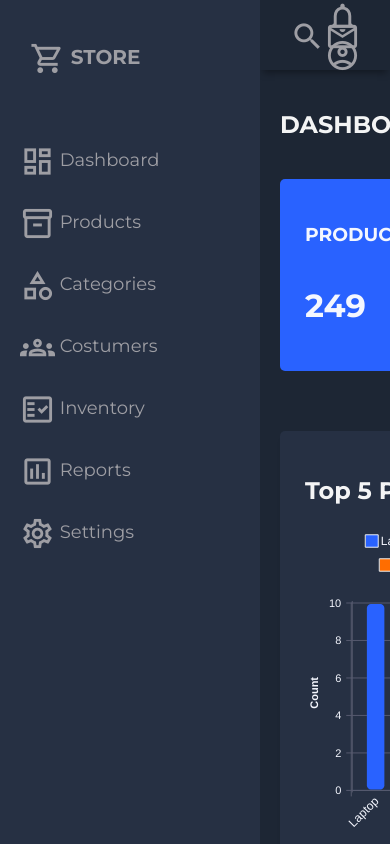
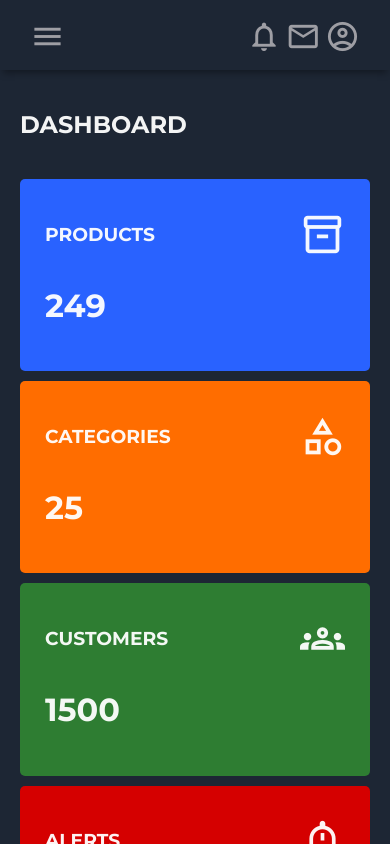
Before and after one commit to gonzalop67/admin_dashboard, a plain HTML site: page index.html in a window 390 px wide. Drawn offline with nearby package versions, Linux system fonts and the light colour scheme.

Commit message:
Responsive Web Design using CSS Media Queries

```diff
--- a/css/styles.css
+++ b/css/styles.css
@@ -166,3 +166,52 @@ body {
     align-items: center;
     justify-content: center;
 }
+
+/* ------------- MEDIA QUERIES --------------- */
+
+/* Medium <= 992px */
+
+@media screen and (max-width: 992px) {
+    .grid-container {
+        grid-template-columns: 1fr;
+        grid-template-rows: 0.2fr 3fr;
+        grid-template-areas:
+            "header"
+            "main";
+    }
+
+    #sidebar {
+        display: none;
+    }
+
+    .menu-icon {
+        display: inline;
+    }
+
+    .sidebar-title > span {
+        display: inline;
+    }
+}
+
+/* Small <= 768px */
+
+@media screen and (max-width: 768px) {
+    .main-cards {
+        grid-template-columns: 1fr;
+        gap: 10px;
+        margin-bottom: 0;
+    }
+
+    .charts {
+        grid-template-columns: 1fr;
+        margin-top: 30px;
+    }
+}
+
+/* Extra Small <= 576px */
+
+@media screen and (max-width: 576px) {
+    .header-left {
+        display: none;
+    }
+}
```
